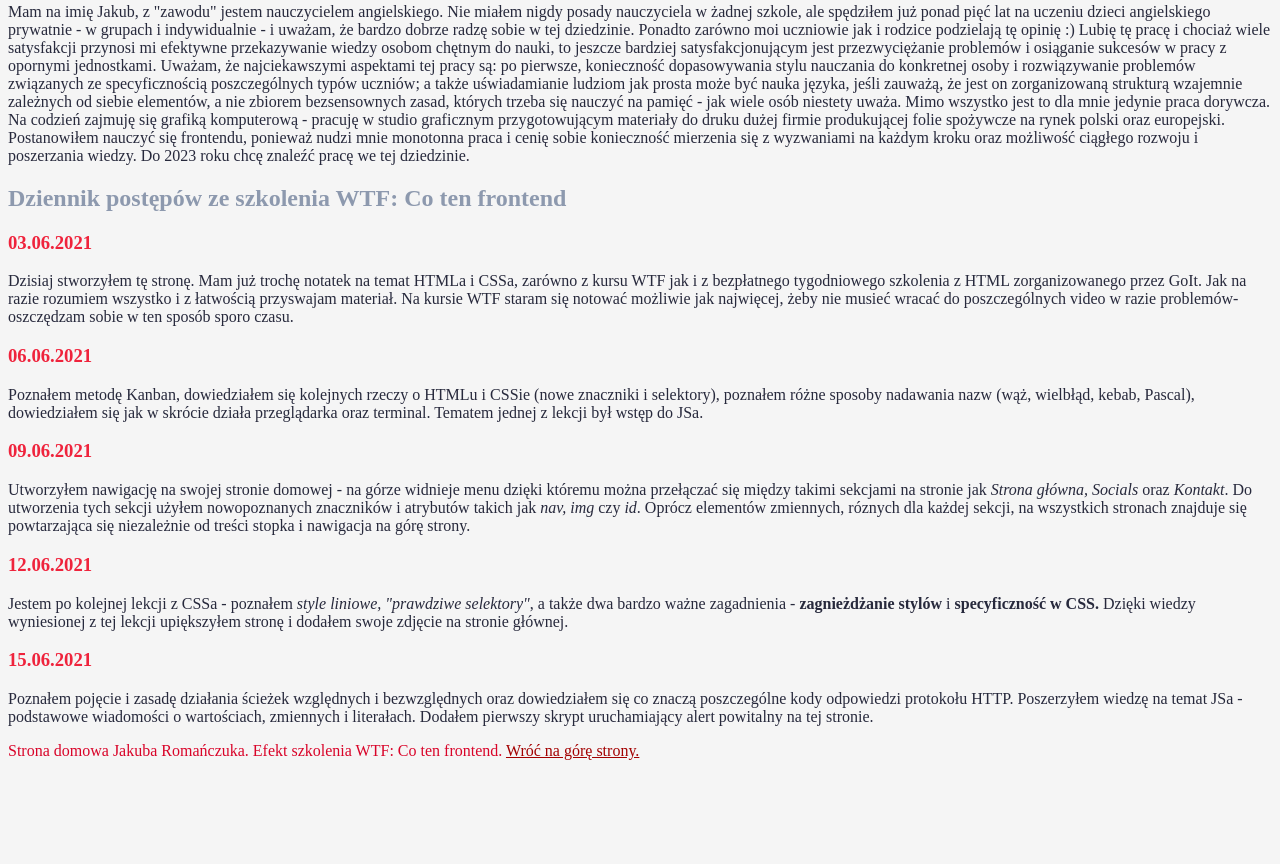
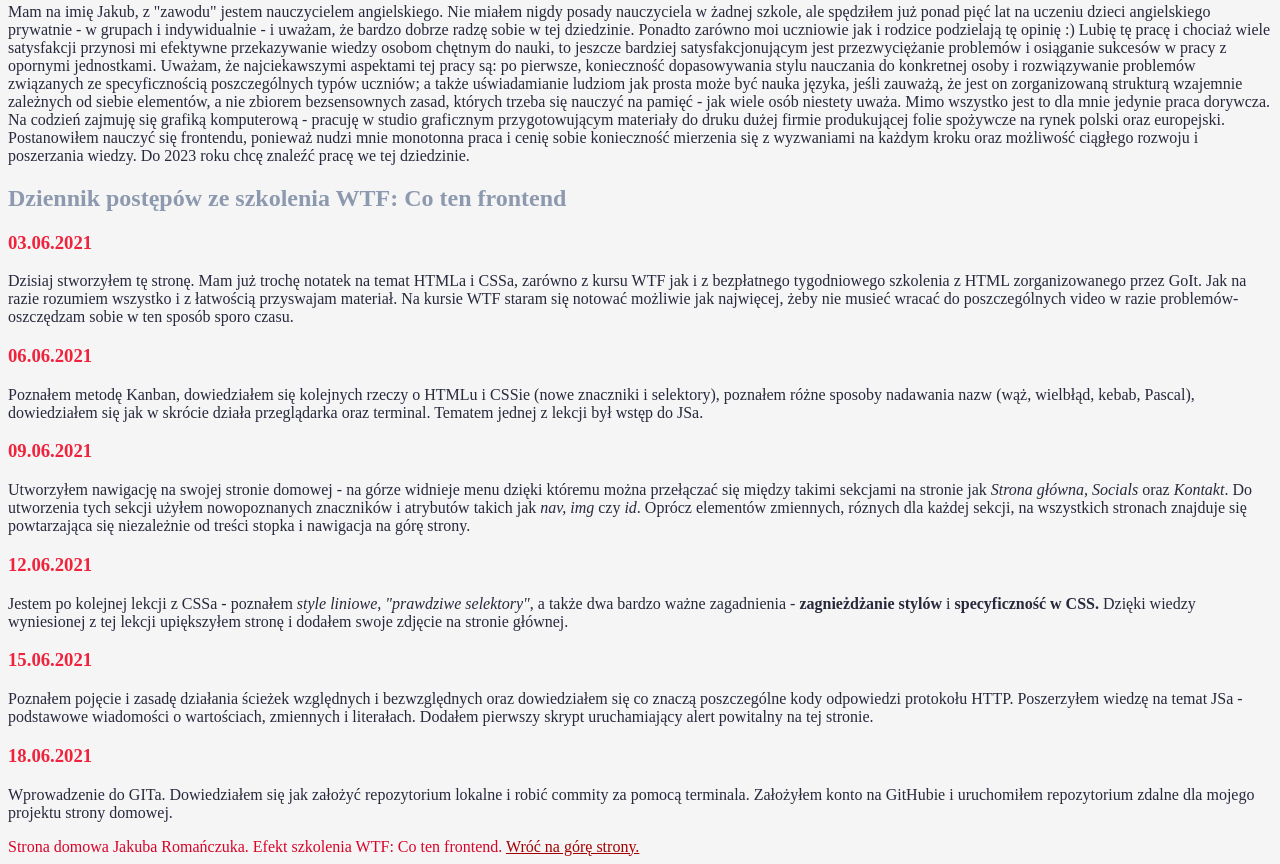
Before and after one commit to jakub-romanczuk/homepage, a plain HTML site: page index.html in a window 1280 px wide. Shown: the part 565-1429 px from the top of the page. Before the commit the page ends 1333 px from the top, so only its background shows below. Drawn offline with Linux system fonts and the light colour scheme.

Commit message:
new entry in the diary 18.06.21

```diff
--- a/index.html
+++ b/index.html
@@ -102,6 +102,12 @@
             Poznałem pojęcie i zasadę działania ścieżek względnych i bezwzględnych oraz dowiedziałem się co znaczą poszczególne kody odpowiedzi protokołu HTTP. Poszerzyłem wiedzę na temat JSa - podstawowe wiadomości o wartościach, zmiennych i literałach. Dodałem pierwszy skrypt uruchamiający alert powitalny na tej stronie.
           </p>
         </article>
+        </article>
+        <h3 class="diary-date">18.06.2021</h3>
+          <p class="text">
+            Wprowadzenie do GITa. Dowiedziałem się jak założyć repozytorium lokalne i robić commity za pomocą terminala. Założyłem konto na GitHubie i uruchomiłem repozytorium zdalne dla mojego projektu strony domowej.
+          </p>
+        </article>
       </section>
     </main>
     <footer>
```
Lines whose indentation alone changed are shown as unchanged.
